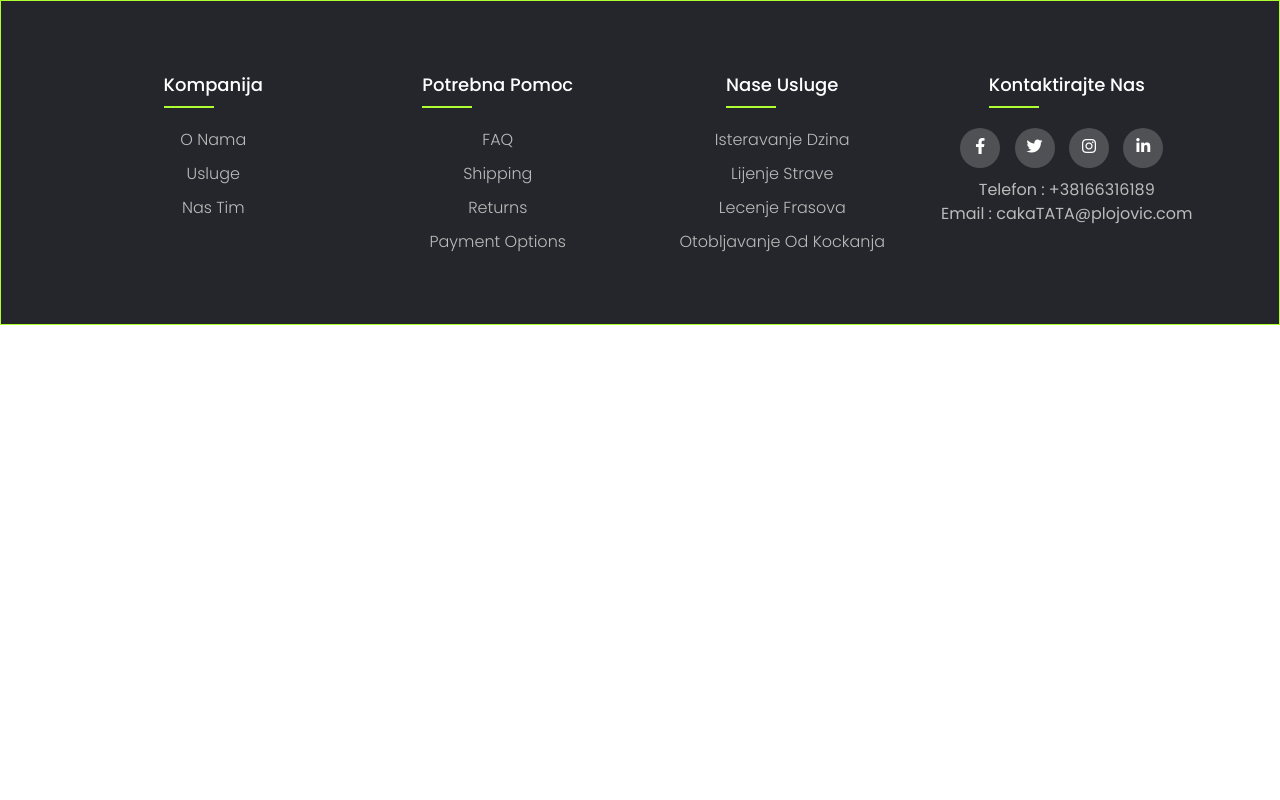
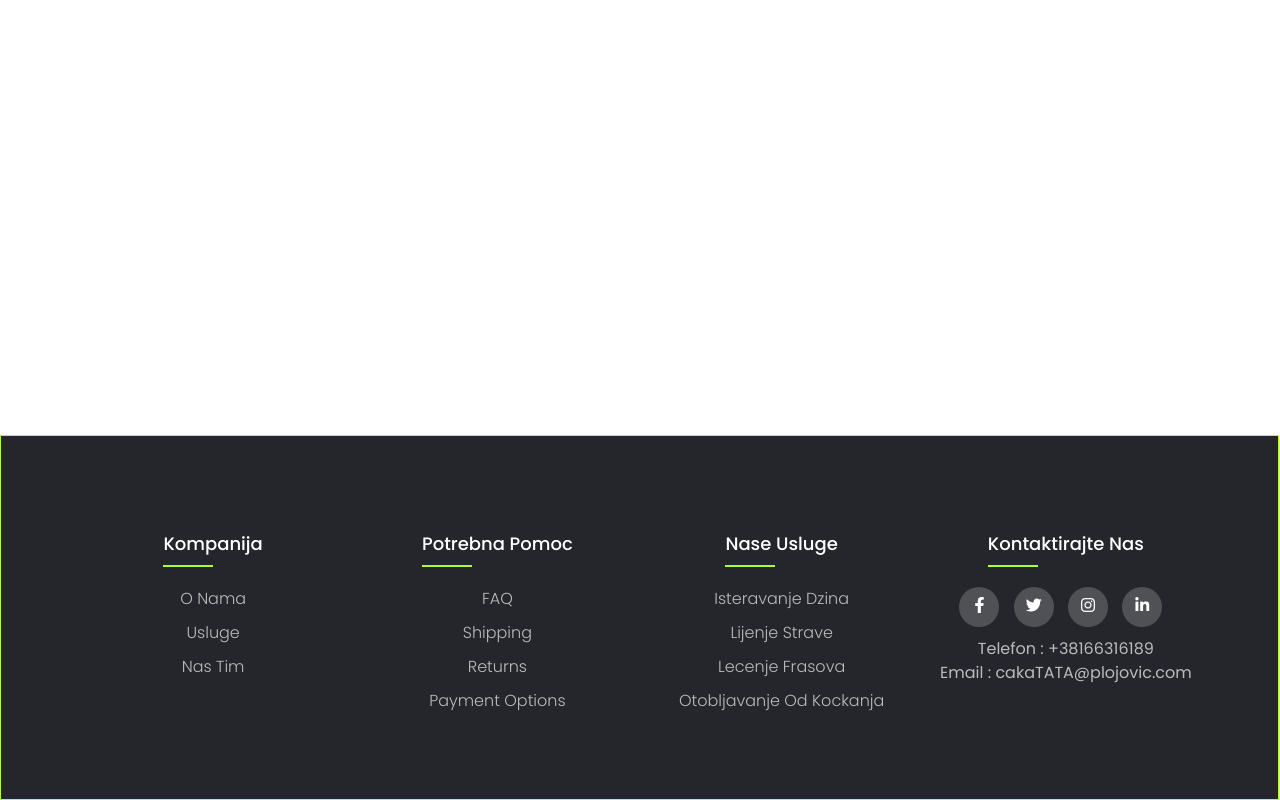
Before and after one commit to Camil-P/Clinic, a PHP site: page / in a window 1280 px wide. Run offline with PHP 8.4, Linux system fonts and the light colour scheme; some libraries are stand-ins or nearby versions.

Commit message:
cakaEdit

```diff
--- a/index.html
+++ b/index.html
@@ -27,8 +27,6 @@
     <section id="about-clinic"></section>
 
     <footer class="footer">
-      <div class="footer-container">
-        <div class="footer-row">
       <div class="footer-col">
         <h4>Kompanija</h4>
         <ul>
@@ -71,8 +69,6 @@
           <span>Email : cakaTATA@plojovic.com</span>
         </div>
       </div>
-        </div>
-      </div>
     </footer>
   </body>
 </html>
--- a/resouces/footer.css
+++ b/resouces/footer.css
@@ -1,35 +1,29 @@
 @import url("https://fonts.googleapis.com/css2?family=Poppins:ital,wght@0,300;0,400;0,500;0,700;1,600&display=swap");
 
-body {
-  line-height: 1.5;
-  font-family: "Poppins", sans-serif;
-}
-* {
-  margin: 0px;
-  padding: 0px;
-  box-sizing: border-box;
+footer{
+    line-height: 1.5;
+    font-family: "Poppins", sans-serif;
+    box-sizing: border-box;
+    text-align: center;
+    margin: auto;
+    display: flex;
+    flex-wrap: wrap;
+    border: 1px solid greenyellow;
+    background-color: #24262b;
+    padding: 70px;
+    position: absolute;
+    bottom: 0;
+    right: 1;
+    left: 0;
 }
 
-footer .footer-container {
-  max-width: 1170px;
-  /* background-color: red; */
-  text-align: center;
-  margin: auto;
+footer *{
+    padding: 0px;
+    box-sizing: border-box;
 }
+
 footer ul {
   list-style: none;
-}
-footer .footer-row {
-  display: flex;
-  flex-wrap: wrap;
-}
-
-.footer {
-  border: 1px solid greenyellow;
-  background-color: #24262b;
-  padding: 70px;
-  position: relative;
-  bottom: 0px;
 }
 
 .footer-col {
--- a/style.css
+++ b/style.css
@@ -1,5 +1,9 @@
 @import url("resources/core.css");
 @import url("resouces/footer.css");
+
+body{
+    margin: 0;
+}
 
 .btn-warning{
     /* Da se izmeni */
```
Lines whose indentation alone changed are shown as unchanged.
